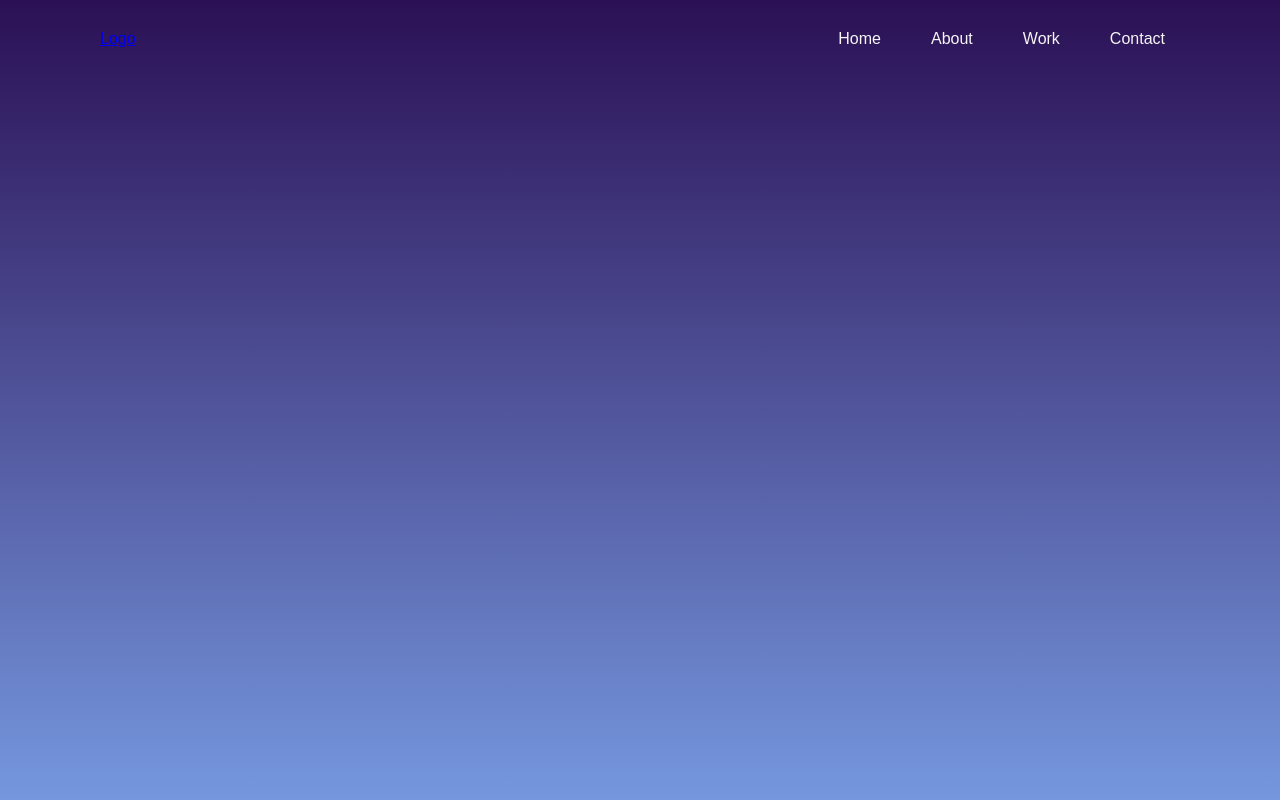
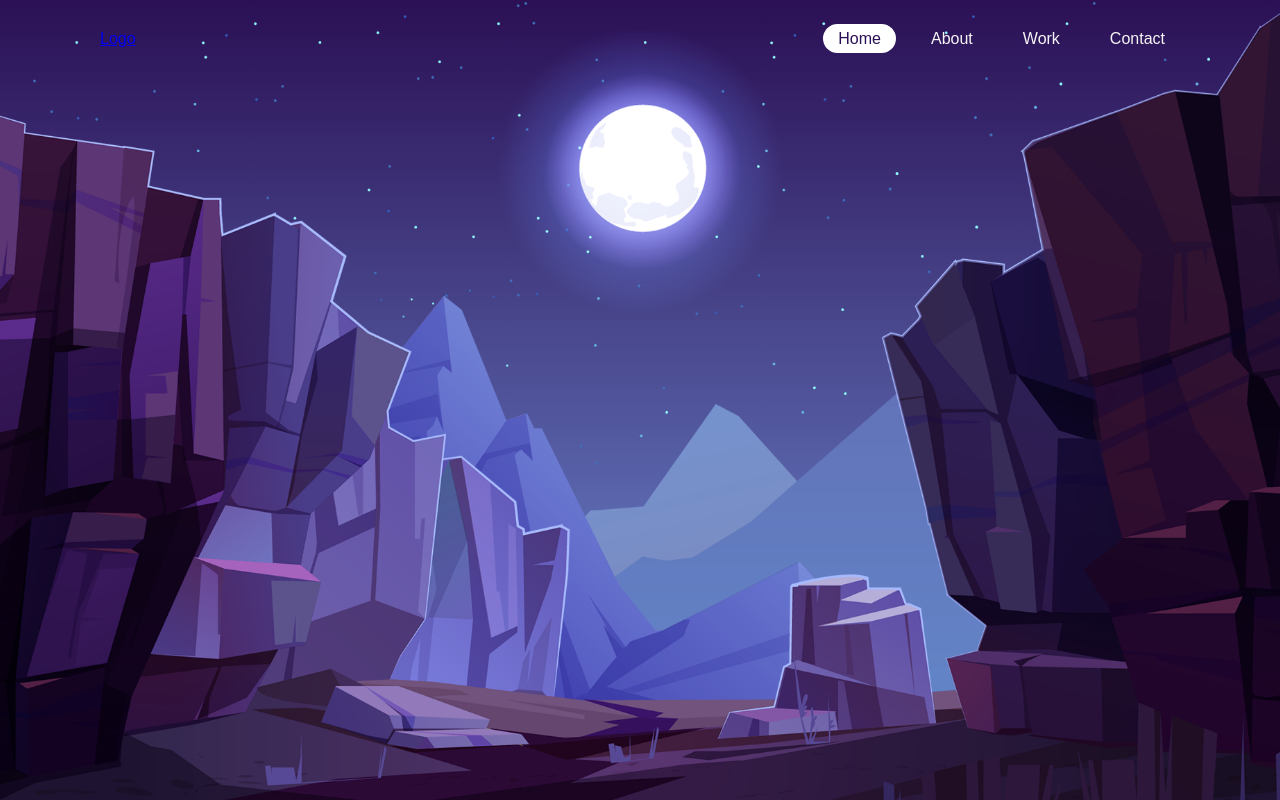
Before and after one commit to moisesrmartins/parallax_scrolling, a plain HTML site: page index.html in a window 1280 px wide. Drawn offline with Linux system fonts and the light colour scheme.

Commit message:
Parallax Scroll Part 5

```diff
--- a/css/style.css
+++ b/css/style.css
@@ -19,6 +19,7 @@ header {
     display: flex;
     justify-content: space-between;
     align-items: center;
+    z-index: 10000;
 }
 
 header.logo {
@@ -48,7 +49,27 @@ header ul li a {
     border-radius: 20px;
 }
 
-header ul li a:hover {
+header ul li a:hover, header ul li a.active {
     background: white;
     color: #2b1055;
 }
+
+section {
+    position: relative;
+    width: 100%;
+    height: 100vh;
+    padding: 100px;
+}
+
+section img {
+    position: absolute;
+    top: 0;
+    left: 0;
+    width: 100%;
+    height: 100%;
+    object-fit: cover;
+}
+
+section img#moon {
+    mix-blend-mode: screen;
+}
--- a/index.html
+++ b/index.html
@@ -9,11 +9,17 @@
         <header>
             <a href="#" class="logo">Logo</a>
             <ul>
-                <li><a href="#">Home</a></li>
+                <li><a href="#" class="active">Home</a></li>
                 <li><a href="#">About</a></li>
                 <li><a href="#">Work</a></li>
                 <li><a href="#">Contact</a></li>
             </ul>
         </header>
+        <section>
+            <img src="stars.png" id="stars">
+            <img src="moon.png" id="moon">
+            <img src="mountains_behind.png" id="mountains_behind">
+            <img src="mountains_front.png" id="mountains_front">
+        </section>
     </body>
 </html>
```
Also changed, not shown: moon.png (added), mountains_behind.png (added), mountains_front.png (added), stars.png (added).
